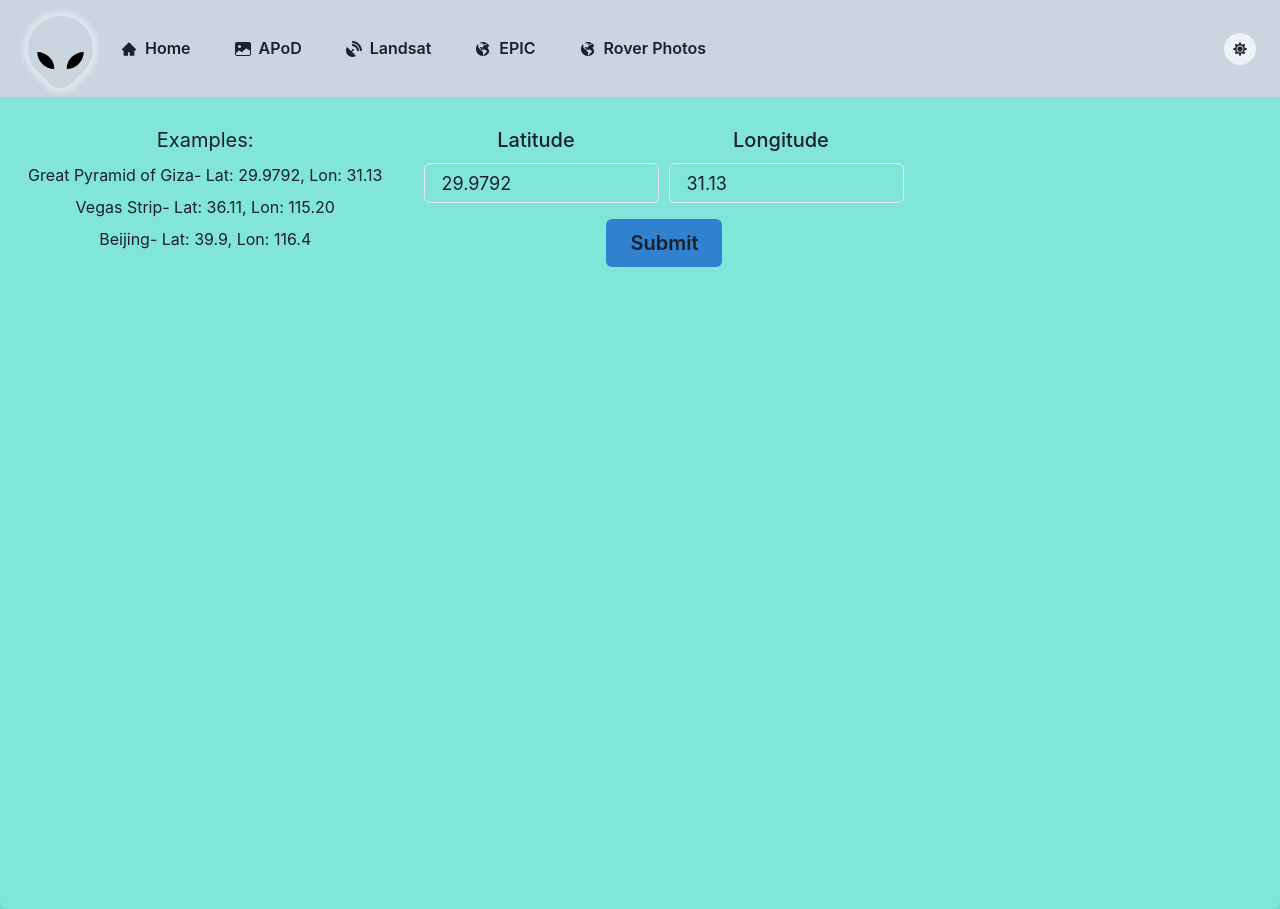
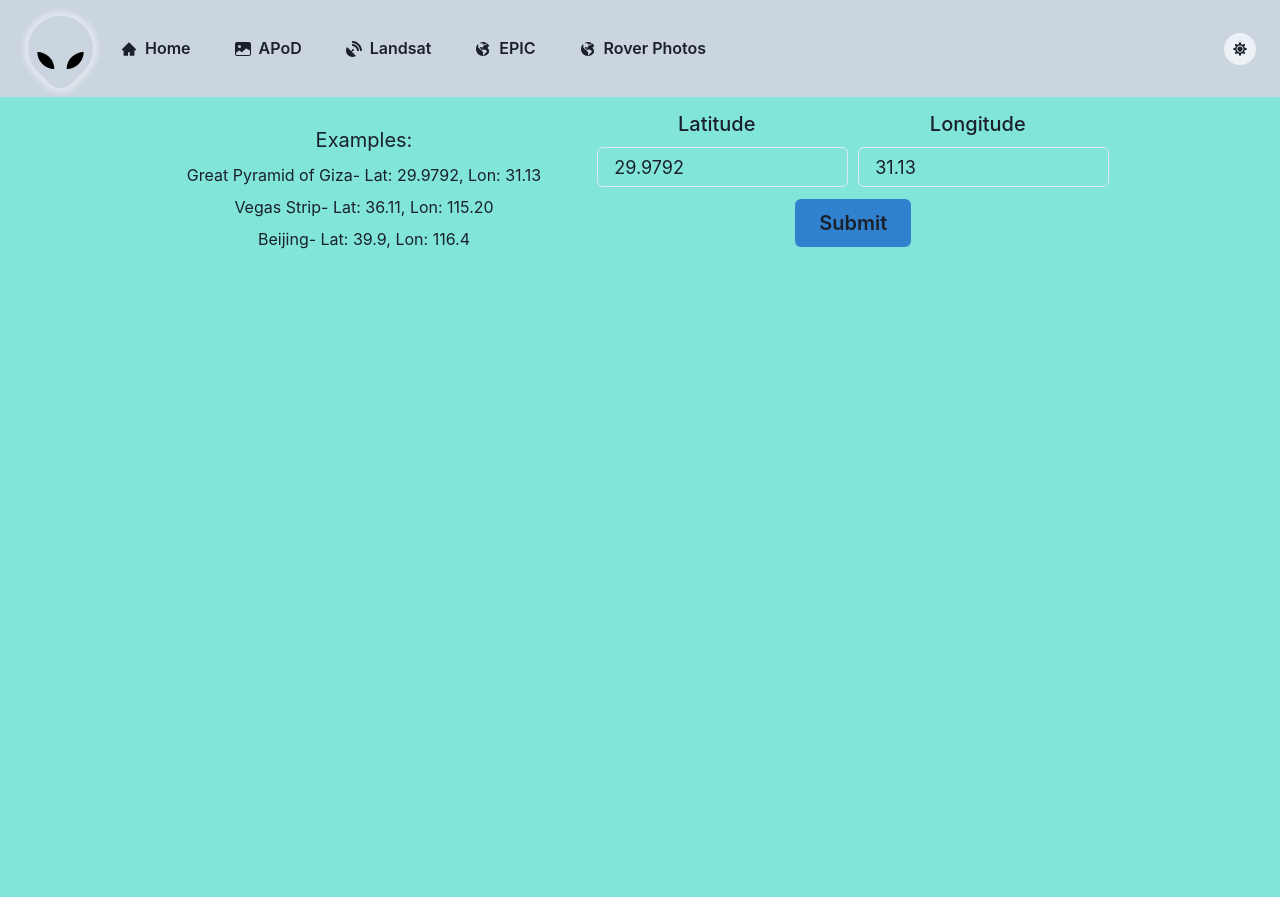
Before and after one commit to UniversallyRy/nasaApp, a Next.js app: page /earth in a window 1280 px wide. Built offline with nearby package versions, Linux system fonts and the light colour scheme.

Commit message:
landsat/form styling fixes

```diff
--- a/components/EarthSatForm.tsx
+++ b/components/EarthSatForm.tsx
@@ -1,4 +1,4 @@
-import { Alert, AlertIcon, AlertTitle, useColorModeValue, Stack, HStack, FormErrorMessage, Button, FormControl, FormLabel, Input } from "@chakra-ui/react"
+import { Alert, AlertIcon, AlertTitle, useColorModeValue, Box, HStack, FormErrorMessage, Button, FormControl, FormLabel, Input } from "@chakra-ui/react"
 import { Formik, Form, Field } from "formik"
 import { useState, useContext } from 'react'
 import { FormContext } from './../pages/earth';
@@ -28,7 +28,7 @@ const FormikForm = () => {
     };
 
     return (
-        <Stack alignContent="center" w="lg">
+        <Box align="center" w={{base: "sm", sm:"md", md:"lg"}}>
             <Formik
                 initialValues={initialValues}
                 onSubmit={ async (values) => {
@@ -45,7 +45,7 @@ const FormikForm = () => {
             >
                 {() => (
                 <Form>
-                    <HStack m={4} spacing={2.5}>
+                    <HStack spacing={2.5}>
                         <Field name="latitude" validate={validateNumbers}>
                         {({ field, form }:any) => (
                             <FormControl isInvalid={form.errors.latitude && form.touched.latitude}>
@@ -68,7 +68,7 @@ const FormikForm = () => {
                     <Button
                         size="lg"
                         fontSize="xl"
-                        mb={10}
+                        m={3}
                         bg={backGround}
                         isLoading={isSubmitting}
                         type="submit"
@@ -78,7 +78,7 @@ const FormikForm = () => {
                 </Form>
                 )}
             </Formik>
-        </Stack>
+        </Box>
     )
   };
 
--- a/pages/earth/index.tsx
+++ b/pages/earth/index.tsx
@@ -23,19 +23,16 @@ const Earth: NextPage<{ data: Data }> = () => {
   const [newImage, setImage] = useState(Object)
 console.log(newImage)
   return (
-    <Box
+    <Stack
       minH="100vh"
-      minW="100vw"
-      rounded="lg"
-      shadow="lg"
-      maxW="xl"
+      minW="full"
       align='center'
     >
       <Head key='pages/earth key'>
         <title>Satellite Images</title>
         <meta property="og:earth" content="Earth Polychromatic Imaging Camera Images" key={0} />
       </Head>
-      <Stack m={3} spacing={2.5} direction={["column", "column", "row"]}>
+      <Stack m={3} spacing={10} direction={{base:"column", md:"row"}}>
         <VStack m={4}>
           <Text fontSize="xl">Examples:</Text>
           <Text fontSize="md">Great Pyramid of Giza- Lat: 29.9792, Lon: 31.13</Text>
@@ -57,7 +54,7 @@ console.log(newImage)
             boxSize="container.md"
             rounded="lg"
             shadow="xl"
-            src={ newImage.hdurl }
+            src={ newImage.url }
             alt={ newImage.resource.dataset }
           />
           <Text m={2}>Date Taken: {newImage.date} </Text>
@@ -80,7 +77,7 @@ console.log(newImage)
       </VStack>
        :null
       }
-    </Box>
+    </Stack>
   )
 }
 // export const getStaticProps: GetStaticProps = async (context) => {
```
Also changed, not shown: pages/index.tsx (+1 -1 lines).
